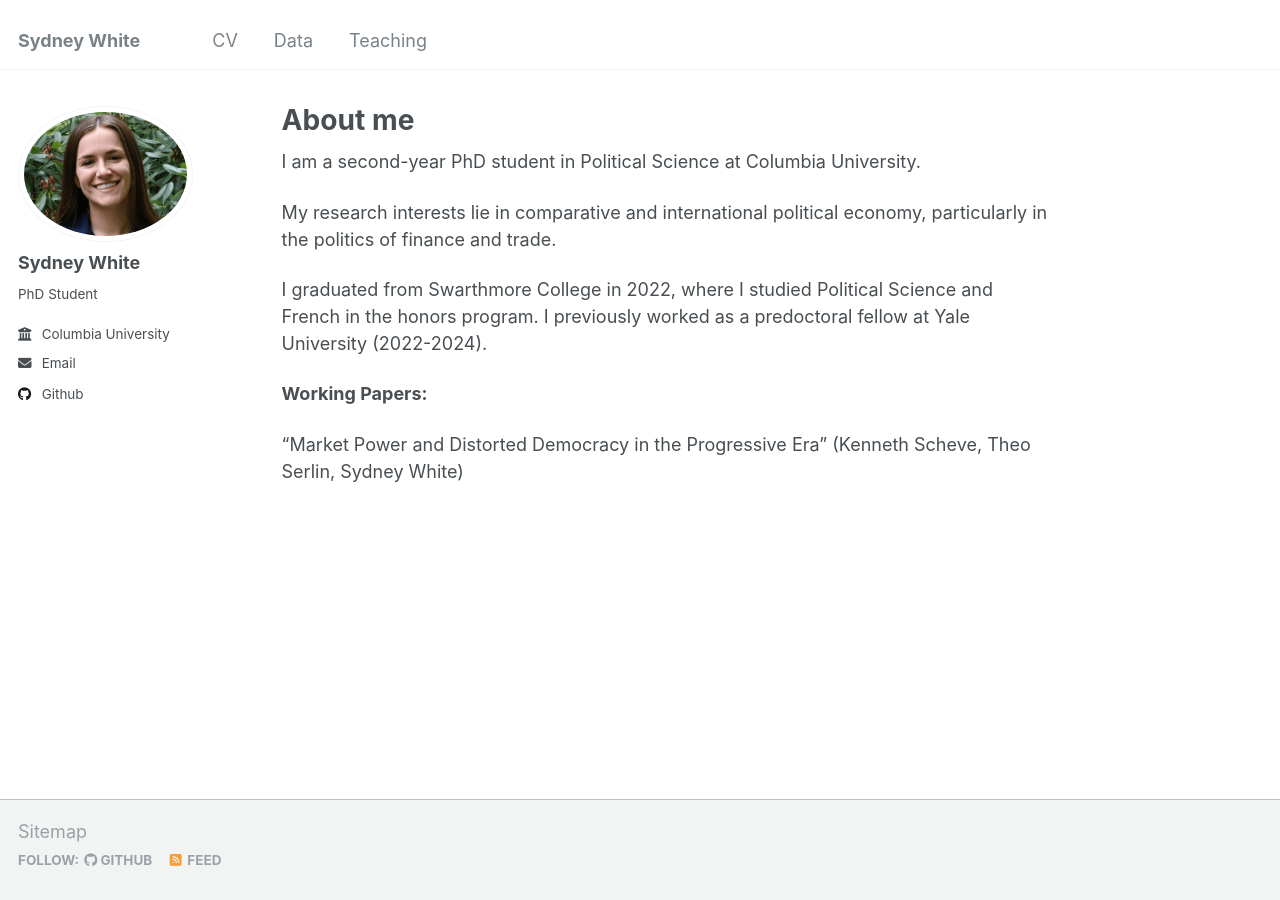
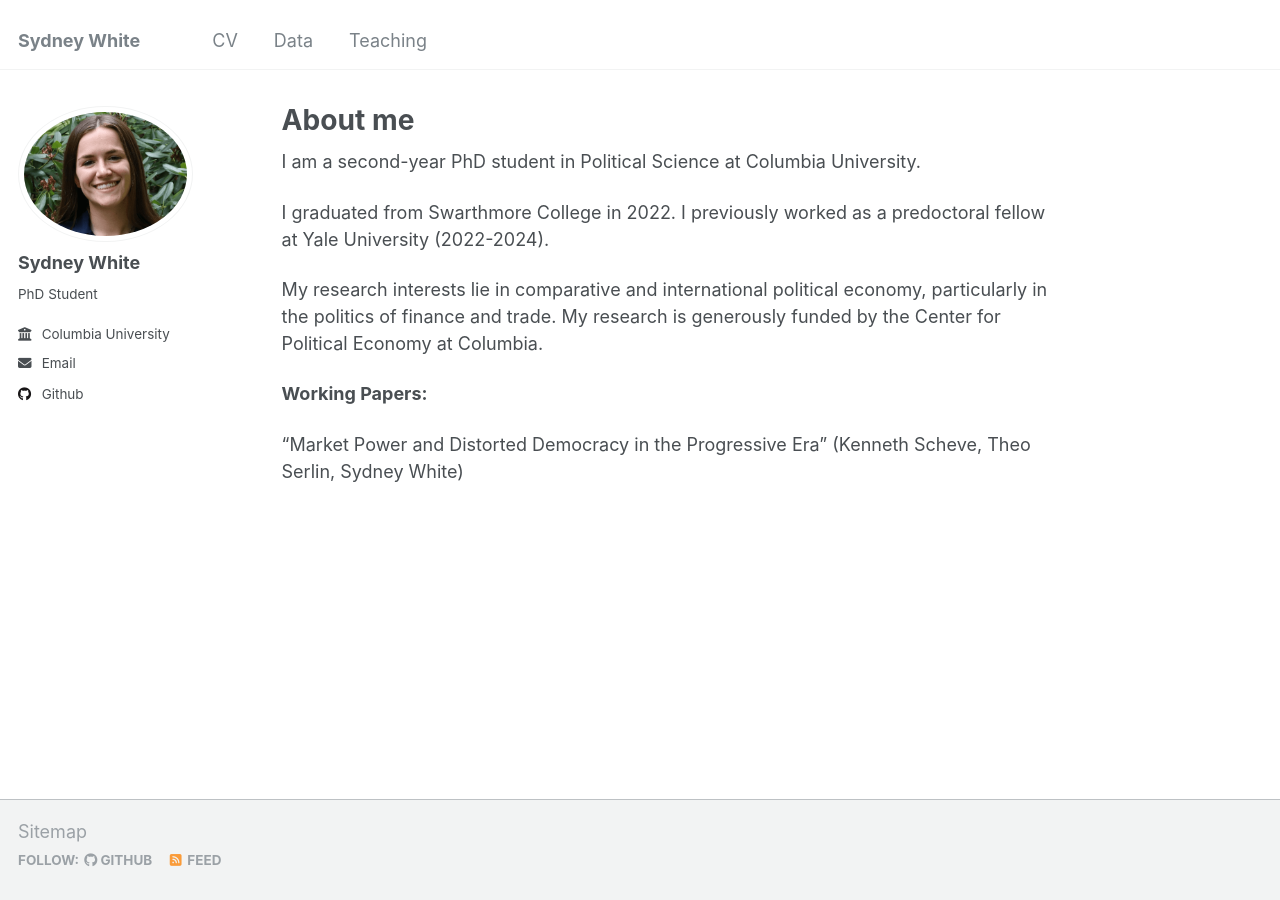
Before and after one commit to Sydney-White/web, a Jekyll site: the page built from _pages/about.md, in a window 1280 px wide. Built offline with Jekyll 4.4.1, drawn with Linux system fonts in a browser that asks for light colours.

Commit message:
Update about.md

```diff
--- a/_pages/about.md
+++ b/_pages/about.md
@@ -9,9 +9,9 @@ redirect_from:
 
 I am a second-year PhD student in Political Science at Columbia University.
 
-My research interests lie in comparative and international political economy, particularly in the politics of finance and trade.
+I graduated from Swarthmore College in 2022. I previously worked as a predoctoral fellow at Yale University (2022-2024).
 
-I graduated from Swarthmore College in 2022, where I studied Political Science and French in the honors program. I previously worked as a predoctoral fellow at Yale University (2022-2024).
+My research interests lie in comparative and international political economy, particularly in the politics of finance and trade. My research is generously funded by the Center for Political Economy at Columbia.
 
 **Working Papers:**
 
```
